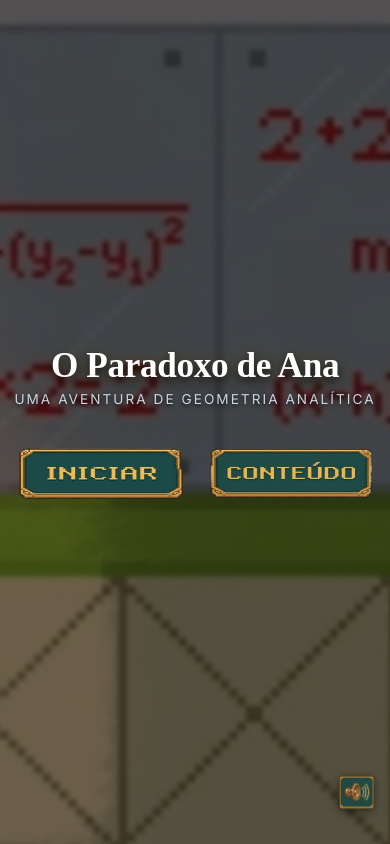
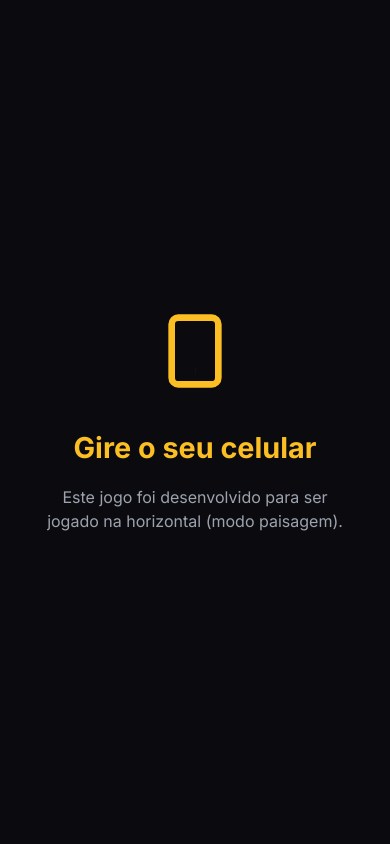
Before and after one commit to PaludoVictor/ParadoxoAna, a plain HTML site: page index.html in a window 390 px wide. Drawn offline with Linux system fonts and the light colour scheme.

Commit message:
fix resoluçaõ

```diff
--- a/index.html
+++ b/index.html
@@ -11,6 +11,20 @@
     <link rel="stylesheet" href="style.css">
 </head>
 <body>
+    <!-- TELA DE ORIENTAÇÃO PORTRAIT (Aviso para rotacionar celular) -->
+    <div class="orientation-overlay" id="orientationScreen">
+        <div class="orientation-content">
+            <div class="phone-icon-wrapper">
+                <svg class="phone-icon" viewBox="0 0 24 24" fill="none" stroke="currentColor" stroke-width="2">
+                    <rect x="5" y="2" width="14" height="20" rx="2" ry="2"></rect>
+                    <line x1="12" y1="18" x2="12.01" y2="18"></line>
+                </svg>
+            </div>
+            <h2>Gire o seu celular</h2>
+            <p>Este jogo foi desenvolvido para ser jogado na horizontal (modo paisagem).</p>
+        </div>
+    </div>
+
     <div class="game-container" id="gameContainer">
         <!-- Elemento de áudio loop (musica_fundo.mp3) -->
         <audio id="bgm" autoplay loop>
--- a/style.css
+++ b/style.css
@@ -21,14 +21,17 @@ body {
     padding: 0;
 }
 
-/* Container Principal do Jogo - Tela Inteira */
+/* Container Principal do Jogo - Proporção 16:9 dinâmica */
 .game-container {
     position: relative;
     width: 100vw;
-    height: 100vh;
+    height: 56.25vw; /* 16:9 Aspect Ratio (1080/1920) */
+    max-height: 100vh;
+    max-width: 177.78vh; /* 16:9 Aspect Ratio (1920/1080) */
     background-color: #000;
     overflow: hidden;
     user-select: none;
+    container-type: size; /* Habilita Container Queries */
 }
 
 /* ==========================================================================
@@ -122,7 +125,7 @@ body {
    ========================================================================== */
 .dialogue-box-container {
     width: 48%; /* Mais estreita, perfeitamente posicionada no vão central entre os personagens */
-    height: clamp(125px, 20vh, 160px);
+    height: clamp(125px, 20cqh, 160px);
     z-index: 5;
     transition: opacity 0.3s ease, transform 0.3s ease;
 }
@@ -149,7 +152,7 @@ body {
     border: 1px solid rgba(255, 255, 255, 0.25);
     padding: 2px 14px;
     font-family: 'VT323', monospace; /* Fonte Pixel Art clássica */
-    font-size: clamp(1.2rem, 2.2vw, 1.5rem); /* Tamanho aumentado para legibilidade */
+    font-size: clamp(1.2rem, 2.2cqw, 1.5rem); /* Tamanho aumentado para legibilidade */
     font-weight: 700;
     color: #fbbf24; /* Tom dourado */
     border-radius: 4px;
@@ -160,7 +163,7 @@ body {
 
 .dialogue-text {
     font-family: 'VT323', monospace; /* Fonte Pixel Art clássica */
-    font-size: clamp(1.35rem, 2.5vw, 1.8rem); /* Texto de diálogo em destaque */
+    font-size: clamp(1.35rem, 2.5cqw, 1.8rem); /* Texto de diálogo em destaque */
     line-height: 1.25;
     color: #e5e7eb;
     margin-top: 10px;
@@ -172,7 +175,7 @@ body {
     position: absolute;
     bottom: 15%;
     right: 4%;
-    font-size: clamp(0.7rem, 1.4vw, 1rem);
+    font-size: clamp(0.7rem, 1.4cqw, 1rem);
     color: #fbbf24;
     animation: bounce 1s infinite alternate;
 }
@@ -208,7 +211,7 @@ body {
 
 .game-title {
     font-family: 'Playfair Display', serif;
-    font-size: clamp(2.2rem, 5.5vw, 4.2rem);
+    font-size: clamp(2.2rem, 5.5cqw, 4.2rem);
     font-weight: 800;
     color: #ffffff;
     text-shadow: 0 4px 12px rgba(0, 0, 0, 0.9), 0 0 20px rgba(251, 191, 36, 0.2);
@@ -217,7 +220,7 @@ body {
 }
 
 .game-subtitle {
-    font-size: clamp(0.85rem, 1.8vw, 1.3rem);
+    font-size: clamp(0.85rem, 1.8cqw, 1.3rem);
     color: #cbd5e1;
     text-transform: uppercase;
     letter-spacing: 0.15em;
@@ -231,8 +234,8 @@ body {
 }
 
 .menu-btn {
-    width: clamp(165px, 15vw, 240px);
-    height: clamp(52px, 4.6vw, 75px);
+    width: clamp(165px, 15cqw, 240px);
+    height: clamp(52px, 4.6cqw, 75px);
     background-size: 100% 100%;
     background-position: center;
     background-repeat: no-repeat;
@@ -284,7 +287,7 @@ body {
 }
 
 .opt-icon-outside {
-    height: clamp(35px, 5.5vh, 45px);
+    height: clamp(35px, 5.5cqh, 45px);
     width: auto;
     object-fit: contain;
     margin-right: 18px; /* Ícone fica FORA e separado da caixa */
@@ -293,7 +296,7 @@ body {
 
 .option-btn-inside {
     flex-grow: 1;
-    height: clamp(52px, 7vh, 65px);
+    height: clamp(52px, 7cqh, 65px);
     background-size: 100% 100%;
     background-position: center;
     background-repeat: no-repeat;
@@ -303,7 +306,7 @@ body {
 }
 
 .opt-text {
-    font-size: clamp(0.85rem, 1.6vw, 1.05rem);
+    font-size: clamp(0.85rem, 1.6cqw, 1.05rem);
     font-weight: 600;
     color: #ffffff;
     text-shadow: 1px 1px 2px rgba(0, 0, 0, 0.8);
@@ -408,7 +411,7 @@ body {
 
 .modal-title {
     font-family: 'Playfair Display', serif;
-    font-size: clamp(1.4rem, 2.5vw, 2rem);
+    font-size: clamp(1.4rem, 2.5cqw, 2rem);
     color: #ffffff;
     margin-bottom: 5px;
     border-bottom: 2px solid rgba(251, 191, 36, 0.2);
@@ -416,7 +419,7 @@ body {
 }
 
 .modal-intro {
-    font-size: clamp(0.75rem, 1.4vw, 0.95rem);
+    font-size: clamp(0.75rem, 1.4cqw, 0.95rem);
     color: #9ca3af;
     margin-bottom: 20px;
 }
@@ -446,14 +449,14 @@ body {
 }
 
 .bento-card h3 {
-    font-size: clamp(0.85rem, 1.5vw, 1.05rem);
+    font-size: clamp(0.85rem, 1.5cqw, 1.05rem);
     color: #fbbf24;
     margin-bottom: 10px;
     font-weight: 700;
 }
 
 .bento-card p {
-    font-size: clamp(0.7rem, 1.3vw, 0.85rem);
+    font-size: clamp(0.7rem, 1.3cqw, 0.85rem);
     color: #cbd5e1;
     line-height: 1.5;
     margin-bottom: 10px;
@@ -461,7 +464,7 @@ body {
 
 .bento-card ul {
     list-style: none;
-    font-size: clamp(0.65rem, 1.25vw, 0.8rem);
+    font-size: clamp(0.65rem, 1.25cqw, 0.8rem);
     color: #9ca3af;
     display: flex;
     flex-direction: column;
@@ -479,8 +482,8 @@ body {
     position: absolute;
     bottom: 4%;
     right: 4%;
-    width: clamp(35px, 6vw, 48px);
-    height: clamp(35px, 6vw, 48px);
+    width: clamp(35px, 6cqw, 48px);
+    height: clamp(35px, 6cqw, 48px);
     background: transparent;
     border: none;
     cursor: pointer;
@@ -551,3 +554,70 @@ body {
     30%, 50%, 70% { transform: translate3d(-7px, 0, 0); }
     40%, 60% { transform: translate3d(7px, 0, 0); }
 }
+
+/* ==========================================================================
+   TELA DE AVISO DE ORIENTAÇÃO (CELULAR RETRATO)
+   ========================================================================== */
+.orientation-overlay {
+    position: fixed;
+    top: 0;
+    left: 0;
+    width: 100vw;
+    height: 100vh;
+    background-color: #0b0b0f;
+    z-index: 9999;
+    display: none;
+    flex-direction: column;
+    justify-content: center;
+    align-items: center;
+    text-align: center;
+    color: #ffffff;
+    padding: 20px;
+}
+
+.orientation-content {
+    display: flex;
+    flex-direction: column;
+    align-items: center;
+    gap: 15px;
+}
+
+.orientation-content h2 {
+    font-size: 1.8rem;
+    color: #fbbf24;
+    margin-top: 10px;
+    margin-bottom: 5px;
+    font-weight: 700;
+}
+
+.orientation-content p {
+    font-size: 1rem;
+    color: #9ca3af;
+    max-width: 320px;
+    line-height: 1.5;
+}
+
+.phone-icon-wrapper {
+    animation: rotatePhone 2.5s infinite ease-in-out;
+    margin-bottom: 10px;
+}
+
+.phone-icon {
+    width: 80px;
+    height: 80px;
+    color: #fbbf24;
+}
+
+@keyframes rotatePhone {
+    0% { transform: rotate(0deg); }
+    40% { transform: rotate(-90deg); }
+    70% { transform: rotate(-90deg); }
+    100% { transform: rotate(0deg); }
+}
+
+/* Mostrar aviso de rotação em telas móveis e tablets quando em portrait */
+@media (max-width: 1024px) and (orientation: portrait) {
+    .orientation-overlay {
+        display: flex;
+    }
+}
```
